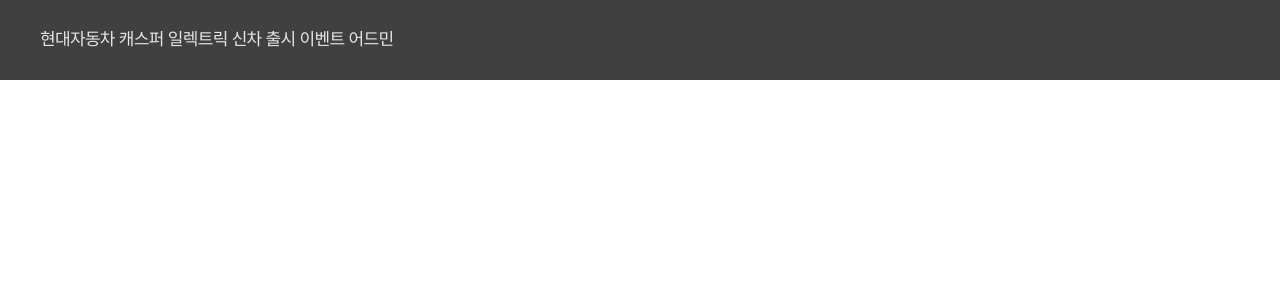
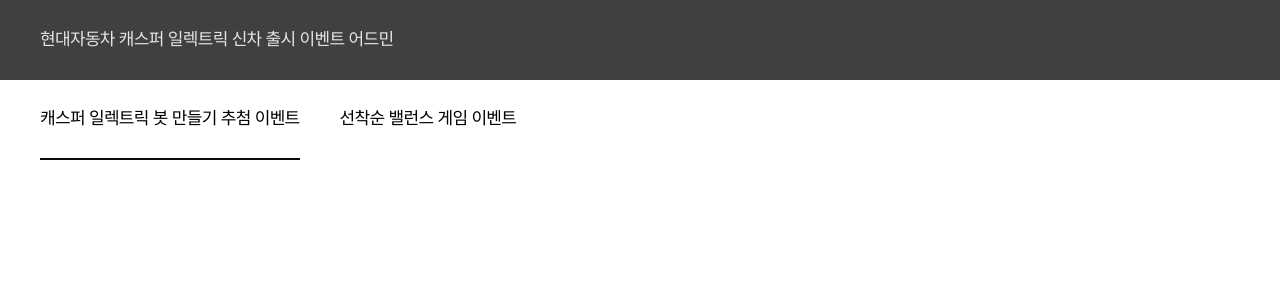
Before and after one commit to softeerbootcamp4th/Team7-HybridJGS-FE, a React (Vite) app in the folder admin/: page / in a window 1280 px wide. Shown: the top 300 px of the page. Built offline with nearby package versions, Linux system fonts and the light colour scheme; a web font is replaced by a local one.

Commit message:
feat: TabHeader 구현

```diff
--- a/admin/src/components/Header/index.tsx
+++ b/admin/src/components/Header/index.tsx
@@ -1,6 +1,6 @@
 export default function Header() {
     return (
-        <header className="w-full h-[80px] bg-neutral-700 text-neutral-200 h-body-1-bold px-10 flex items-center fixed top-0">
+        <header className="w-full h-[80px] bg-neutral-700 text-neutral-200 h-body-1-bold px-10 flex items-center">
             현대자동차 캐스퍼 일렉트릭 신차 출시 이벤트 어드민
         </header>
     );
--- /dev/null
+++ b/admin/src/components/TabHeader/index.tsx
@@ -0,0 +1,32 @@
+import { cva } from "class-variance-authority";
+
+interface TabHeaderProps {
+    tabList: string[];
+    handleClickTab: (idx: number) => void;
+    selectedIdx: number;
+}
+
+const TabButtonVariants = cva(`border-b-2`, {
+    variants: {
+        selected: {
+            true: "h-body-1-bold border-neutral-950",
+            false: "h-body-1-regular border-transparent",
+        },
+    },
+});
+
+export default function TabHeader({ tabList, selectedIdx, handleClickTab }: TabHeaderProps) {
+    return (
+        <div className="w-full h-[80px] flex px-[40px] gap-[40px]">
+            {tabList.map((tab, idx) => (
+                <button
+                    key={idx}
+                    className={TabButtonVariants({ selected: selectedIdx === idx })}
+                    onClick={() => handleClickTab(idx)}
+                >
+                    {tab}
+                </button>
+            ))}
+        </div>
+    );
+}
--- /dev/null
+++ b/admin/src/pages/Login/index.tsx
@@ -0,0 +1,18 @@
+import { useState } from "react";
+import Header from "@/components/Header";
+import TabHeader from "@/components/TabHeader";
+
+export default function Login() {
+    const [selectedIdx, setSelectedIdx] = useState<number>(0);
+
+    return (
+        <>
+            <Header />
+            <TabHeader
+                tabList={["캐스퍼 일렉트릭 봇 만들기 추첨 이벤트", "선착순 밸런스 게임 이벤트"]}
+                selectedIdx={selectedIdx}
+                handleClickTab={(idx) => setSelectedIdx(idx)}
+            />
+        </>
+    );
+}
--- a/admin/src/router.tsx
+++ b/admin/src/router.tsx
@@ -1,9 +1,9 @@
 import { createBrowserRouter } from "react-router-dom";
-import Header from "./components/Header";
+import Login from "./pages/Login";
 
 export const router = createBrowserRouter([
     {
         path: "/",
-        element: <Header />,
+        element: <Login />,
     },
 ]);
```
